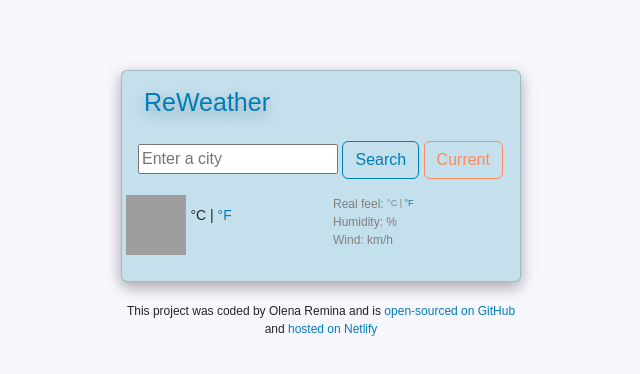
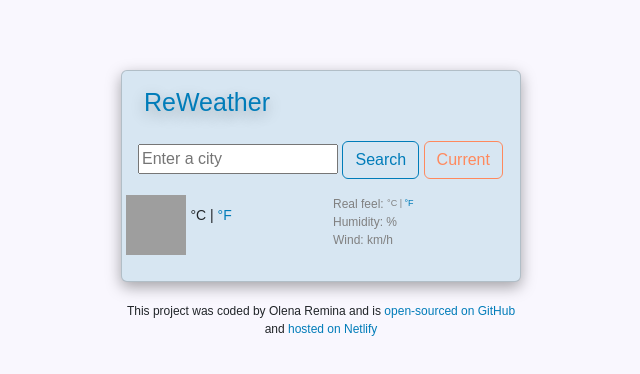
Before and after one commit to Olena-Remina/weather-app, a website built with Parcel: page index.html in a window 1280 px wide. Shown: the whole page, without its empty margins (319-959 px from the left). Built offline with nearby package versions, Linux system fonts and the light colour scheme; no server answers; grey boxes are pictures that could not be loaded.

Commit message:
Changed the color

```diff
--- a/src/styles.css
+++ b/src/styles.css
@@ -21,7 +21,7 @@ text-shadow: rgba(0, 0, 0, 0.3) 0px 5px 15px;
   text-align: center;
   margin: 20px auto;
   width: 400px;
-  background-color:#c3e0ec;
+  background-color:#d7e6f2;
   box-shadow: rgba(0, 0, 0, 0.35) 0px 5px 15px;
 }
 .city-search {
```
